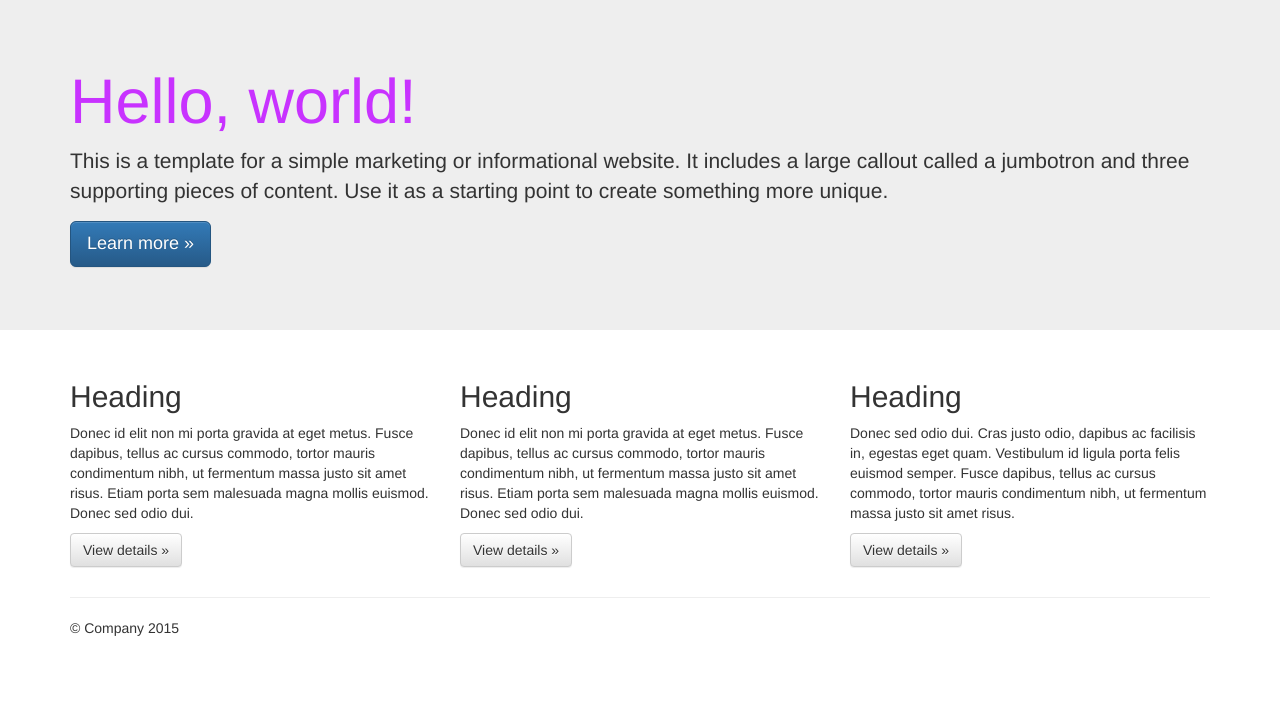
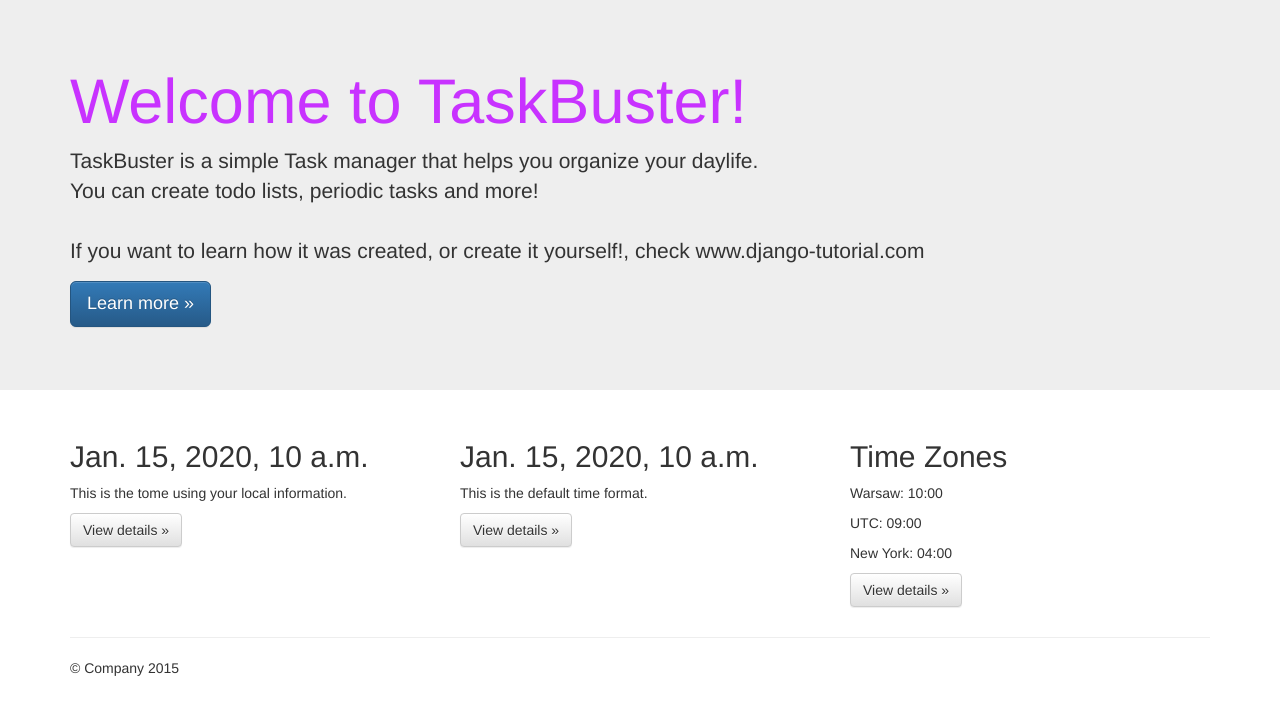
Before and after one commit to sztosz/taskbuster_project, a Django app: template taskbuster/templates/taskbuster/index.html in a window 1280 px wide. Shown: the part 51-766 px from the top of the page. Run offline with Django 3.2, Linux system fonts and the light colour scheme; the template is opened without the code that fills it: most values are stand-ins (such as "Sample title", 1, 10 or a date in 2020); some libraries are stand-ins or nearby versions.

Commit message:
Intenationalization and localization

```diff
--- a/requirements/base.txt
+++ b/requirements/base.txt
@@ -1 +1,2 @@
 Django==1.8.1
+pytz==2015.4
--- a/taskbuster/templates/taskbuster/index.html
+++ b/taskbuster/templates/taskbuster/index.html
@@ -1,4 +1,7 @@
 {% extends 'base.html' %}
+{% load i18n %}
+{% load l10n %}
+{% load tz %}
 {% block head_title %}
     TaskBuster Django Tutorial
 {% endblock %}
@@ -6,9 +9,9 @@
 {% block content %}
     <div class="jumbotron">
       <div class="container">
-        <h1>Hello, world!</h1>
-        <p>This is a template for a simple marketing or informational website. It includes a large callout called a jumbotron and three supporting pieces of content. Use it as a starting point to create something more unique.</p>
-        <p><a class="btn btn-primary btn-lg" href="#" role="button">Learn more &raquo;</a></p>
+          <h1>{%  trans "Welcome to TaskBuster!"%}</h1>
+          <p>{% blocktrans %}TaskBuster is a simple Task manager that helps you organize your daylife. </br> You can create todo lists, periodic tasks and more! </br></br> If you want to learn how it was created, or create it yourself!, check www.django-tutorial.com{% endblocktrans %}</p>
+          <p><a class="btn btn-primary btn-lg" href="#" role="button">Learn more &raquo;</a></p>
       </div>
     </div>
 
@@ -16,18 +19,20 @@
       <!-- Example row of columns -->
       <div class="row">
         <div class="col-md-4">
-          <h2>Heading</h2>
-          <p>Donec id elit non mi porta gravida at eget metus. Fusce dapibus, tellus ac cursus commodo, tortor mauris condimentum nibh, ut fermentum massa justo sit amet risus. Etiam porta sem malesuada magna mollis euismod. Donec sed odio dui. </p>
+          <h2 id="local-date">{{ today }}</h2>
+          <p>This is the tome using your local information.</p>
           <p><a class="btn btn-default" href="#" role="button">View details &raquo;</a></p>
         </div>
         <div class="col-md-4">
-          <h2>Heading</h2>
-          <p>Donec id elit non mi porta gravida at eget metus. Fusce dapibus, tellus ac cursus commodo, tortor mauris condimentum nibh, ut fermentum massa justo sit amet risus. Etiam porta sem malesuada magna mollis euismod. Donec sed odio dui. </p>
+          <h2 id="non-local-date">{{ today|unlocalize }}</h2>
+          <p>This is the default time format.</p>
           <p><a class="btn btn-default" href="#" role="button">View details &raquo;</a></p>
        </div>
         <div class="col-md-4">
-          <h2>Heading</h2>
-          <p>Donec sed odio dui. Cras justo odio, dapibus ac facilisis in, egestas eget quam. Vestibulum id ligula porta felis euismod semper. Fusce dapibus, tellus ac cursus commodo, tortor mauris condimentum nibh, ut fermentum massa justo sit amet risus.</p>
+          <h2>Time Zones</h2>
+          <p>Warsaw: <span id="time-tz">{{ now|time:"H:i" }}</span></p>
+          <p>UTC: <span id="time-utc">{{ now|utc|time:"H:i" }}</span></p>
+          <p>New York: <span id="time-ny">{{ now|timezone:'America/New_York'|time:"H:i" }}</span></p>
           <p><a class="btn btn-default" href="#" role="button">View details &raquo;</a></p>
         </div>
       </div>
--- a/taskbuster/test.py
+++ b/taskbuster/test.py
@@ -1,14 +1,17 @@
 # -*- coding: utf-8 -*-
 from django.test import TestCase
 from django.core.urlresolvers import reverse
+from django.utils.translation import activate
 
 
 class TestHomePage(TestCase):
 
     def test_uses_index_template(self):
+        activate('en')
         response = self.client.get(reverse('home'))
         self.assertTemplateUsed(response, 'taskbuster/index.html')
 
     def test_uses_base_template(self):
+        activate('en')
         response = self.client.get(reverse('home'))
         self.assertTemplateUsed(response, 'base.html')
--- a/taskbuster/urls.py
+++ b/taskbuster/urls.py
@@ -1,4 +1,5 @@
 from django.conf.urls import include, url
+from django.conf.urls.i18n import i18n_patterns
 from django.contrib import admin
 from .views import home, home_files
 
@@ -7,7 +8,10 @@ urlpatterns = [
     # url(r'^$', 'taskbuster.views.home', name='home'),
     # url(r'^blog/', include('blog.urls')),
 
-    url(r'^admin/', include(admin.site.urls)),
-    url(r'^$', home, name='home'),
     url(r'^(?P<filename>(robots.txt)|(humans.txt))$', home_files, name='home-files')
 ]
+
+urlpatterns += i18n_patterns(
+    url(r'^$', home, name='home'),
+    url(r'^admin/', include(admin.site.urls)),
+)
--- a/taskbuster/views.py
+++ b/taskbuster/views.py
@@ -1,8 +1,11 @@
+from datetime import date
 from django.shortcuts import render
+from django.utils.timezone import now
 
 
 def home(request):
-    return render(request, 'taskbuster/index.html', {})
+    today = date.today()
+    return render(request, 'taskbuster/index.html', {'today': today, 'now': now()})
 
 
 def home_files(request, filename):
```
Also changed, not shown: functional_tests/test_all_users.py (+32 -0 lines), taskbuster/settings/base.py (+12 -2 lines), taskbuster/locale/pl/LC_MESSAGES/django.po (added), 1 other file.
